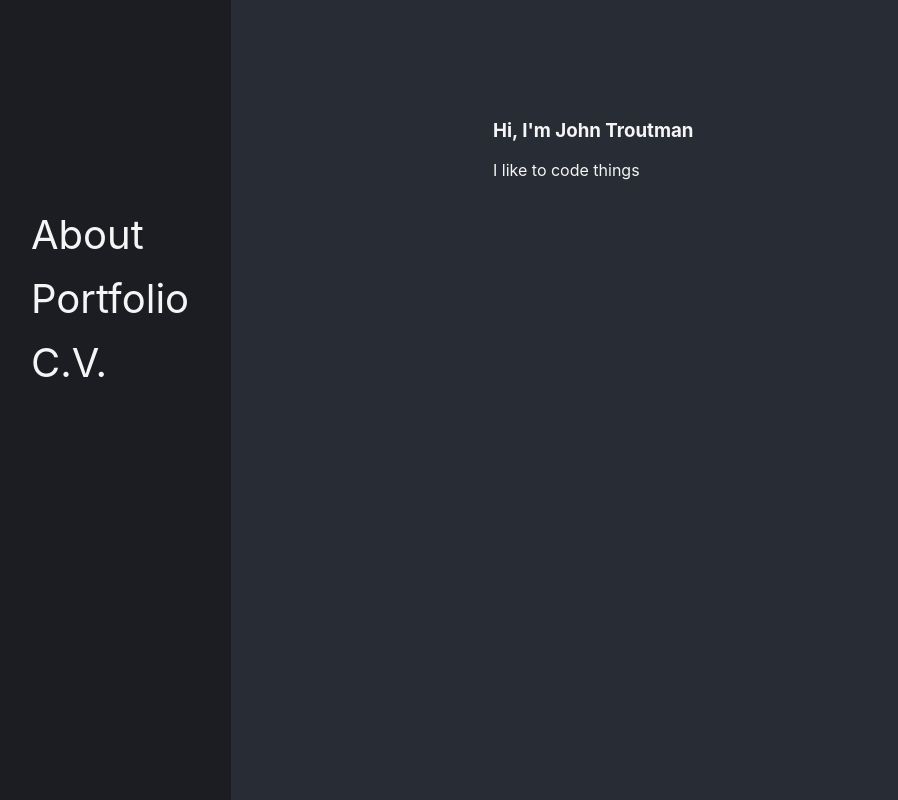
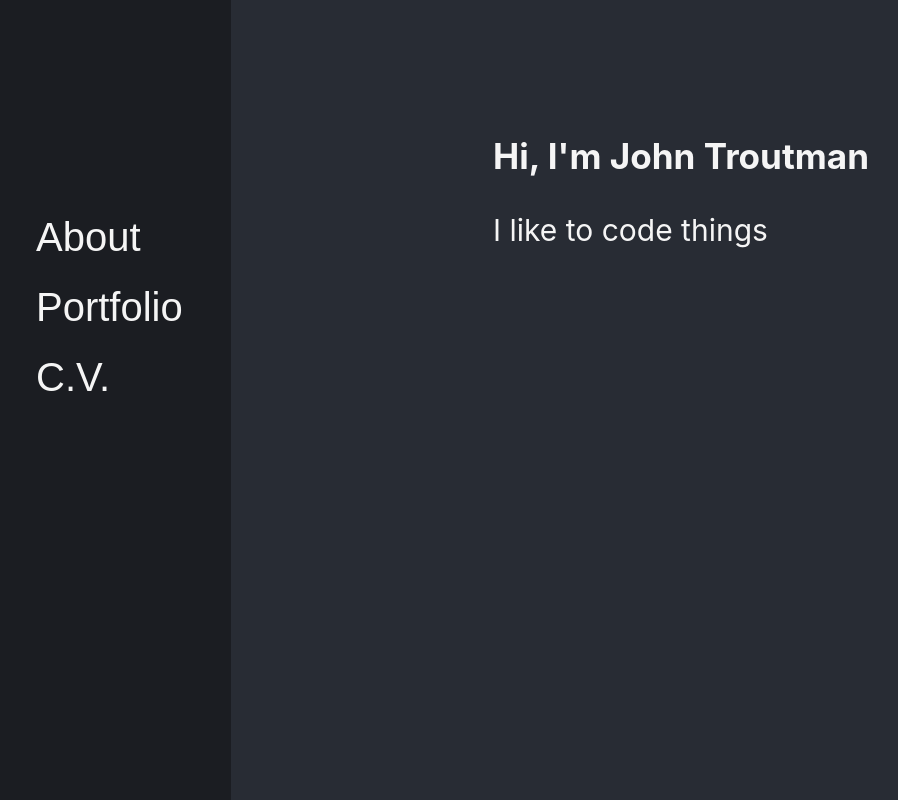
Before and after one commit to B0NG0FURY/b0ng0fury.github.io, a React (Create React App) app: page / in a window 1280 px wide. Shown: the top 800 px of the page, without its empty margins (19-917 px from the left). Built offline with nearby package versions, Linux system fonts and the light colour scheme.

Commit message:
created and styled buttons for sidebar items.

```diff
--- a/src/App.css
+++ b/src/App.css
@@ -50,9 +50,19 @@ body {
 
 .sidebar li {
   list-style-type: none;
-  margin: 5px 0px 15px 10px;
+  margin: 5px 0px 15px 5px;
+}
+
+.nav-btn {
+  border: none;
+  background-color: #1b1d22;
+  font-size:40px;
   color: whitesmoke;
-  font-size: 40px;
+  padding: 5px 10px;
+}
+
+.nav-btn:hover {
+  cursor: pointer;
 }
 
 .main {
@@ -67,6 +77,7 @@ body {
   padding-left: 20%;
   margin-top: 100px;
   color: whitesmoke;
+  font-size: 30px;
 }
 
 @keyframes App-logo-spin {
--- a/src/components/Nav.js
+++ b/src/components/Nav.js
@@ -5,9 +5,9 @@ class Nav extends Component {
         return(
             <nav class="sidebar">
                 <ul class="sidebar-items">
-                    <li><a>About</a></li>
-                    <li><a>Portfolio</a></li>
-                    <li><a>C.V.</a></li>
+                    <li><button className="nav-btn">About</button></li>
+                    <li><button className="nav-btn">Portfolio</button></li>
+                    <li><button className="nav-btn">C.V.</button></li>
                 </ul>
             </nav>
         )
```
